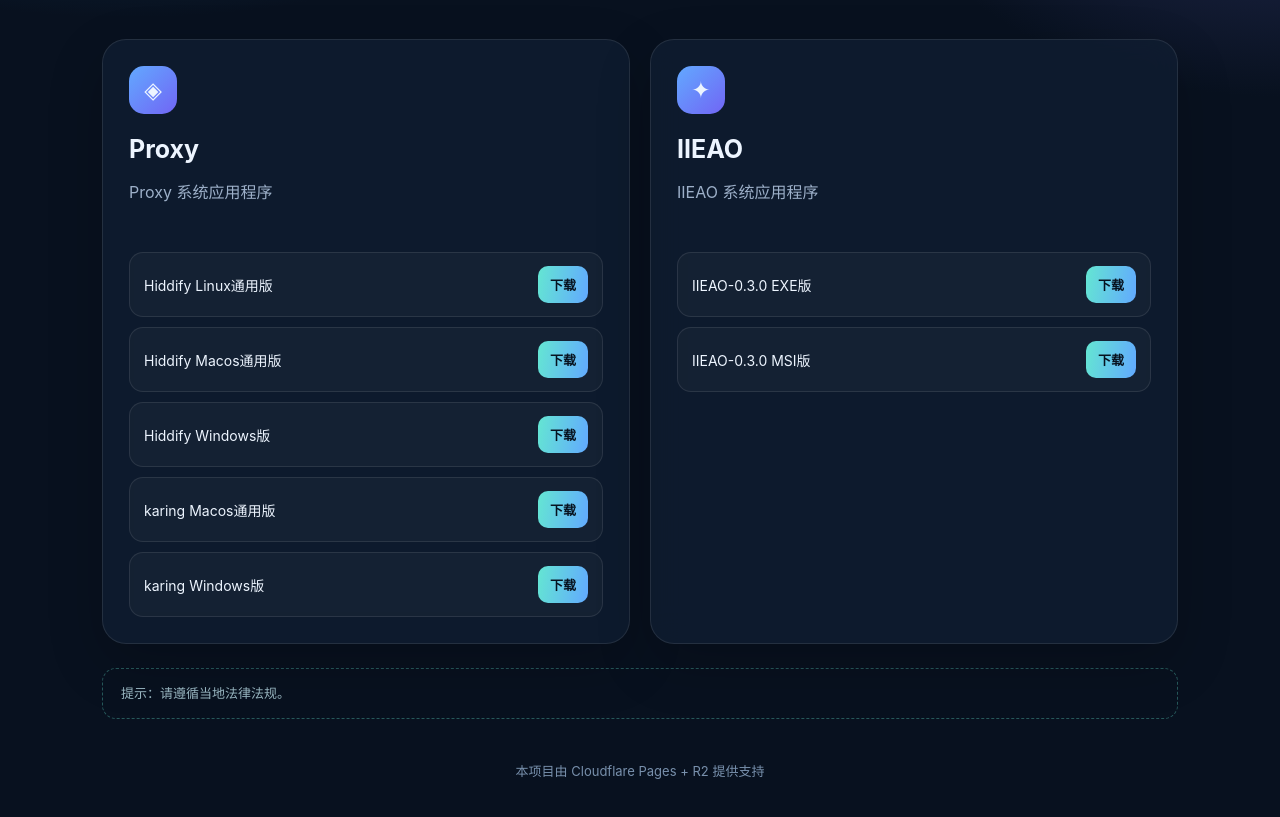
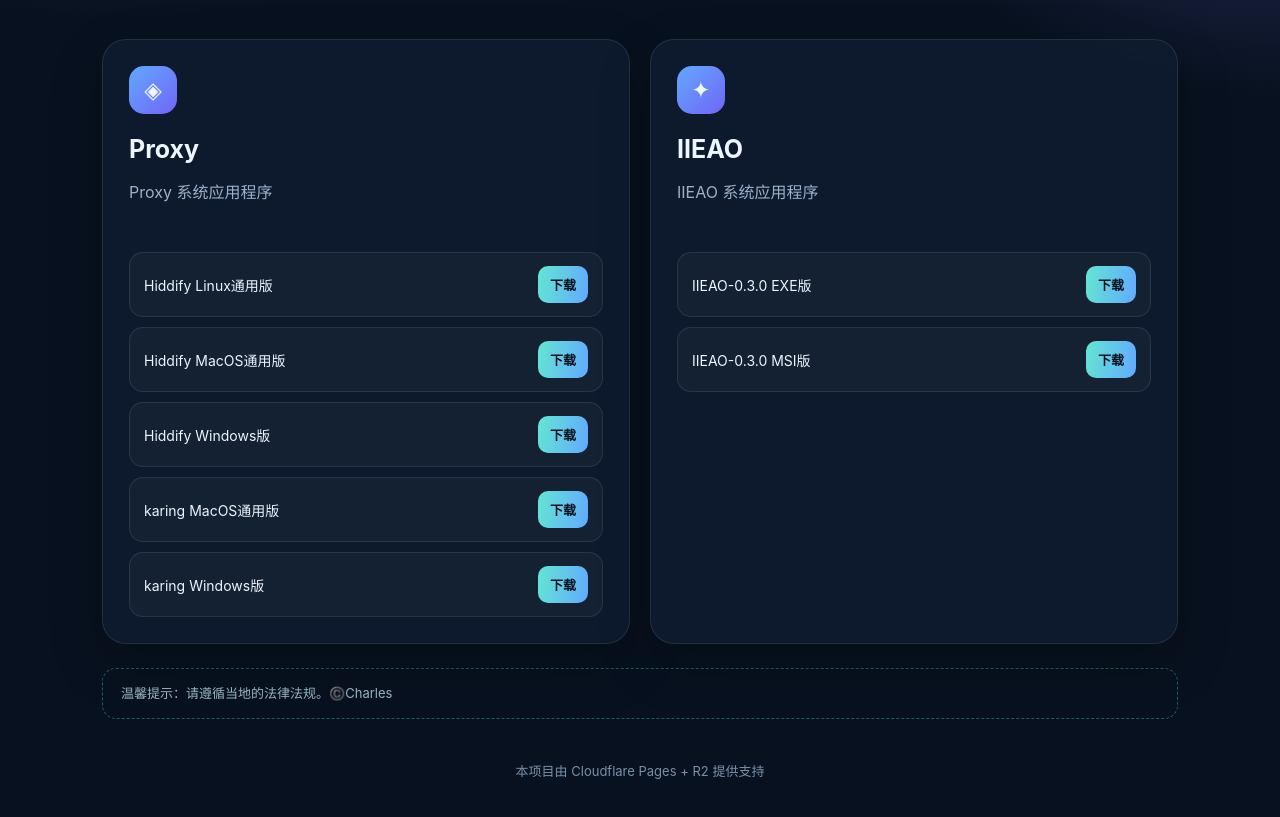
Before and after one commit to xuanxi369/Cloudflare-Date, a plain HTML site: page index.html in a window 1280 px wide. Shown: the part 203-1020 px from the top of the page. Drawn offline with Linux system fonts and the light colour scheme.

Commit message:
Update index.html

```diff
--- a/index.html
+++ b/index.html
@@ -3,8 +3,8 @@
 <head>
   <meta charset="utf-8" />
   <meta name="viewport" content="width=device-width, initial-scale=1" />
-  <meta name="description" content="应用程序下载中心" />
-  <title>应用下载中心</title>
+  <meta name="description" content="Charles Download" />
+  <title>Charles Download</title>
   <style>
     :root{--bg:#08111f;--panel:#101d31cc;--line:#ffffff18;--text:#edf5ff;--muted:#9db0c9;--blue:#62a9ff;--cyan:#64e6d2}
     *{box-sizing:border-box}body{margin:0;color:var(--text);font-family:-apple-system,BlinkMacSystemFont,"Segoe UI","PingFang SC",sans-serif;background:radial-gradient(900px 500px at 10% -10%,#174a71 0%,transparent 65%),radial-gradient(700px 500px at 100% 0%,#29305d 0%,transparent 60%),var(--bg);min-height:100vh}
@@ -15,7 +15,7 @@
 <body><main class="wrap">
   <section class="hero"><div><div class="eyebrow">Charles Download</div><h1>应用下载中心</h1><p>选择你的系统，获取最新、可靠的安装程序。</p></div><div class="badge">安全 · 快速 · 全球可用</div></section>
   <section id="app" class="grid"></section>
-  <div class="note">提示：请遵循当地法律法规。</div>
+  <div class="note">温馨提示：请遵循当地的法律法规。©️Charles</div>
   <div class="footer">本项目由 Cloudflare Pages + R2 提供支持</div>
 </main>
 <script>
@@ -25,9 +25,9 @@
   const systems = [
     {name:'Proxy', icon:'◈', desc:'Proxy 系统应用程序', files:[
        {name:'Hiddify Linux通用版', file:'Hiddify-Linux-x64-AppImage.AppImage'},
-       {name:'Hiddify Macos通用版', file:'Hiddify-MacOS.dmg'},
+       {name:'Hiddify MacOS通用版', file:'Hiddify-MacOS.dmg'},
        {name:'Hiddify Windows版', file:'Hiddify-Windows-Setup-x64.exe'},
-       {name:'karing Macos通用版', file:'karing_1.2.23.2606_macos_universal.dmg'},
+       {name:'karing MacOS通用版', file:'karing_1.2.23.2606_macos_universal.dmg'},
        {name:'karing Windows版', file:'karing_1.2.23.2606_windows_x64.exe'},
     ]},
     {name:'IIEAO', icon:'✦', desc:'IIEAO 系统应用程序', files:[
```
